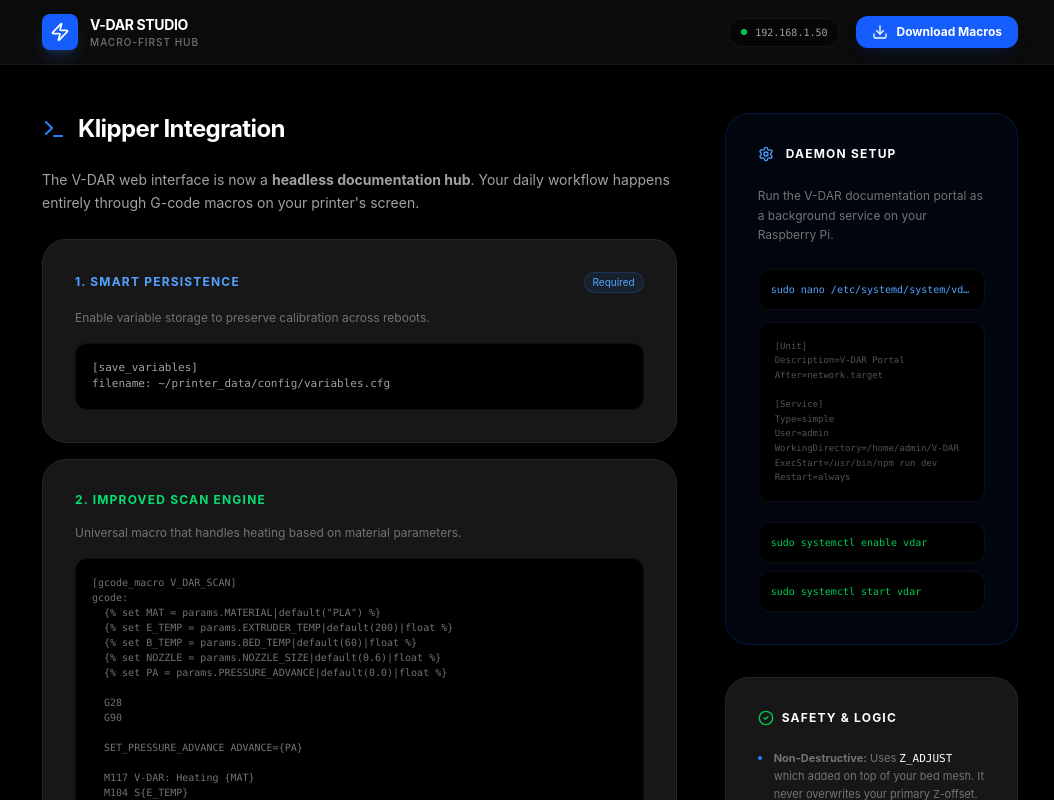
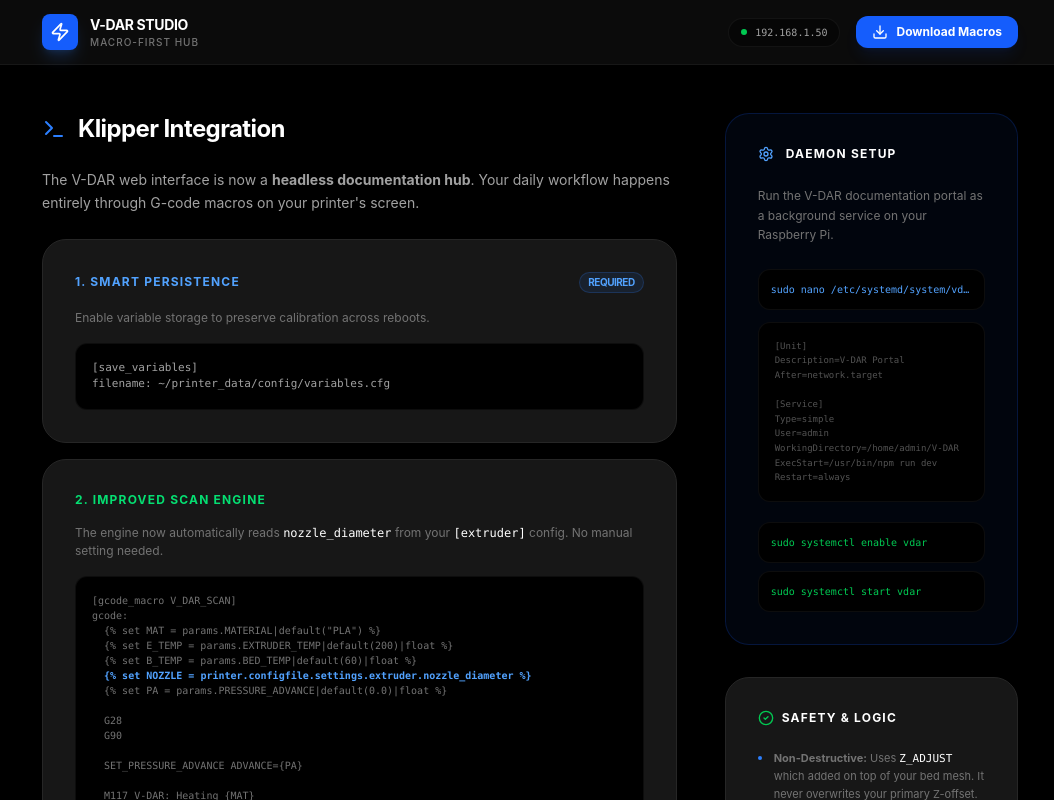
Before and after one commit to rnlauritsen/V-DAR, a React (Vite) app: page / in a window 1280 px wide. Shown: the top 800 px of the page, without its empty margins (110-1164 px from the left). Built offline with nearby package versions, Linux system fonts and the light colour scheme.

Commit message:
feat(scan): Auto-detect nozzle diameter
The scan engine now automatically reads `nozzle_diameter` from the `[extruder]` configuration. This eliminates the need for manual setting and reduces potential configuration errors.

Additionally, improved styling for the "Required" badge has been applied.

```diff
--- a/src/App.tsx
+++ b/src/App.tsx
@@ -71,7 +71,7 @@
                 <div className="p-8 bg-neutral-900 border border-neutral-800 rounded-3xl space-y-4 hover:border-neutral-700 transition-colors group">
                   <div className="flex items-center justify-between">
                     <h4 className="text-xs font-bold text-blue-400 uppercase tracking-widest">1. Smart Persistence</h4>
-                    <span className="text-[10px] bg-blue-500/10 text-blue-400 px-2 py-0.5 rounded-full border border-blue-500/20">Required</span>
+                    <span className="text-[10px] bg-blue-500/10 text-blue-400 px-2 py-0.5 rounded-full border border-blue-500/20 uppercase font-bold tracking-tighter">Required</span>
                   </div>
                   <p className="text-[12px] text-neutral-500">Enable variable storage to preserve calibration across reboots.</p>
                   <pre className="p-4 bg-black rounded-xl text-[11px] font-mono text-neutral-400 border border-white/5 group-hover:border-blue-500/20 transition-colors">
@@ -82,14 +82,14 @@
 
                 <div className="p-8 bg-neutral-900 border border-neutral-800 rounded-3xl space-y-4 hover:border-neutral-700 transition-colors group">
                   <h4 className="text-xs font-bold text-green-400 uppercase tracking-widest">2. Improved Scan Engine</h4>
-                  <p className="text-[12px] text-neutral-500">Universal macro that handles heating based on material parameters.</p>
+                  <p className="text-[12px] text-neutral-500">The engine now automatically reads <code className="text-white">nozzle_diameter</code> from your <code className="text-white">[extruder]</code> config. No manual setting needed.</p>
                   <div className="p-4 bg-black rounded-xl text-[10px] font-mono text-neutral-500 border border-white/5 overflow-x-auto">
                     [gcode_macro V_DAR_SCAN]<br/>
                     gcode:<br/>
                     &nbsp;&nbsp;&#123;% set MAT = params.MATERIAL|default("PLA") %&#125;<br/>
                     &nbsp;&nbsp;&#123;% set E_TEMP = params.EXTRUDER_TEMP|default(200)|float %&#125;<br/>
                     &nbsp;&nbsp;&#123;% set B_TEMP = params.BED_TEMP|default(60)|float %&#125;<br/>
-                    &nbsp;&nbsp;&#123;% set NOZZLE = params.NOZZLE_SIZE|default(0.6)|float %&#125;<br/>
+                    &nbsp;&nbsp;<span className="text-blue-400 font-bold">&#123;% set NOZZLE = printer.configfile.settings.extruder.nozzle_diameter %&#125;</span><br/>
                     &nbsp;&nbsp;&#123;% set PA = params.PRESSURE_ADVANCE|default(0.0)|float %&#125;<br/>
                     <br/>
                     &nbsp;&nbsp;G28<br/>
```
Also changed, not shown: vdar_macros.txt.
